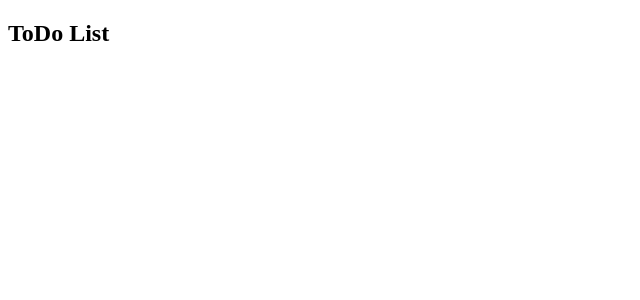
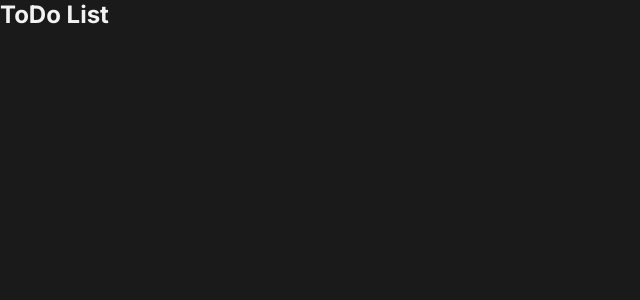
Before and after one commit to rafaalberto/todo-list, a React (Vite) app: page / in a window 1280 px wide. Shown: the top 300 px of the page, without its empty margins (0-640 px from the left). Built offline with nearby package versions, Linux system fonts and the light colour scheme.

Commit message:
creating first css

```diff
--- a/index.html
+++ b/index.html
@@ -2,8 +2,15 @@
 <html lang="en">
   <head>
     <meta charset="UTF-8" />
+
+    <link rel="preconnect" href="https://fonts.googleapis.com" />
+    <link rel="preconnect" href="https://fonts.gstatic.com" crossorigin />
+
     <link rel="icon" type="image/svg+xml" href="/rocket.svg" />
     <meta name="viewport" content="width=device-width, initial-scale=1.0" />
+
+    <link href="https://fonts.googleapis.com/css2?family=Inter:wght@400;700&display=swap" rel="stylesheet" />
+
     <title>ToDo List</title>
   </head>
   <body>
--- a/src/App.tsx
+++ b/src/App.tsx
@@ -1,3 +1,5 @@
+import './global.css'
+
 export function App() {
 
   return (
--- /dev/null
+++ b/src/global.css
@@ -0,0 +1,34 @@
+:root {
+    --danger: #E25858;
+
+    --gray-100: #F2F2F2;
+    --gray-200: #D9D9D9;
+    --gray-300: #808080;
+    --gray-400: #333333;
+    --gray-500: #262626;
+    --gray-600: #1A1A1A;
+    --gray-700: #0D0D0D;
+
+    --blue: #4EA8DE;
+    --blue-dark: #1E6F9F;
+    --purple: #8284FA;
+    --purple-dark: #5E60CE;
+}
+
+* {
+    margin: 0;
+    padding: 0;
+    box-sizing: border-box;
+}
+
+body {
+    background: var(--gray-600);
+    color: var(--gray-100);
+    -webkit-font-smoothing: antialiased;
+}
+
+body, input, textarea, button {
+    font-family: 'Inter', sans-serif;
+    font-weight: 400;
+    font-size: 1rem;
+}
```
